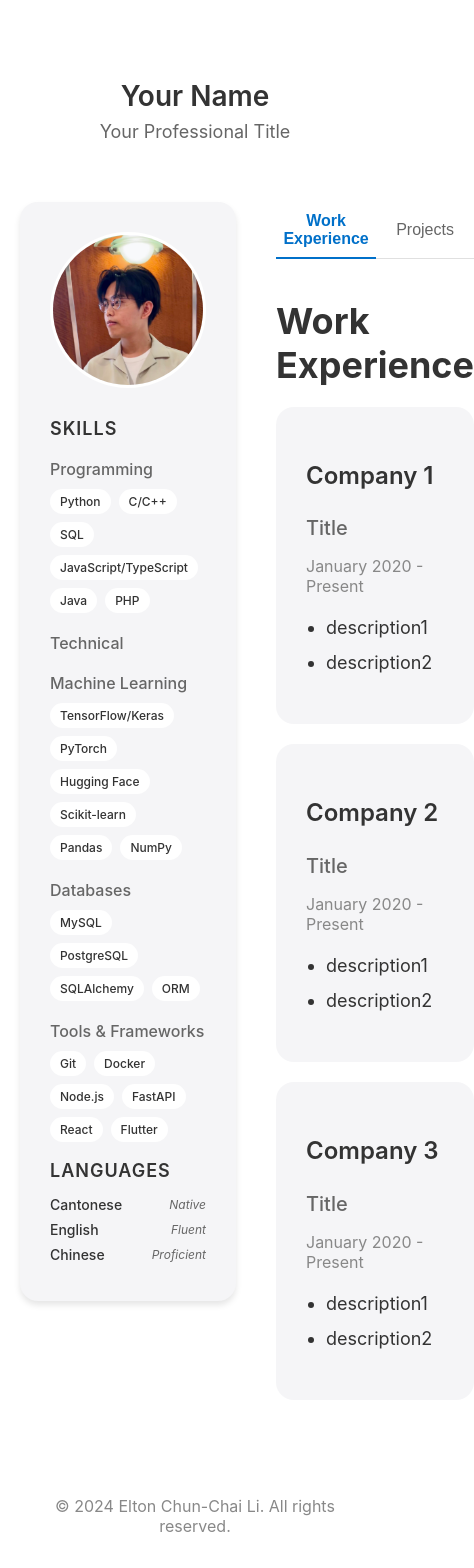
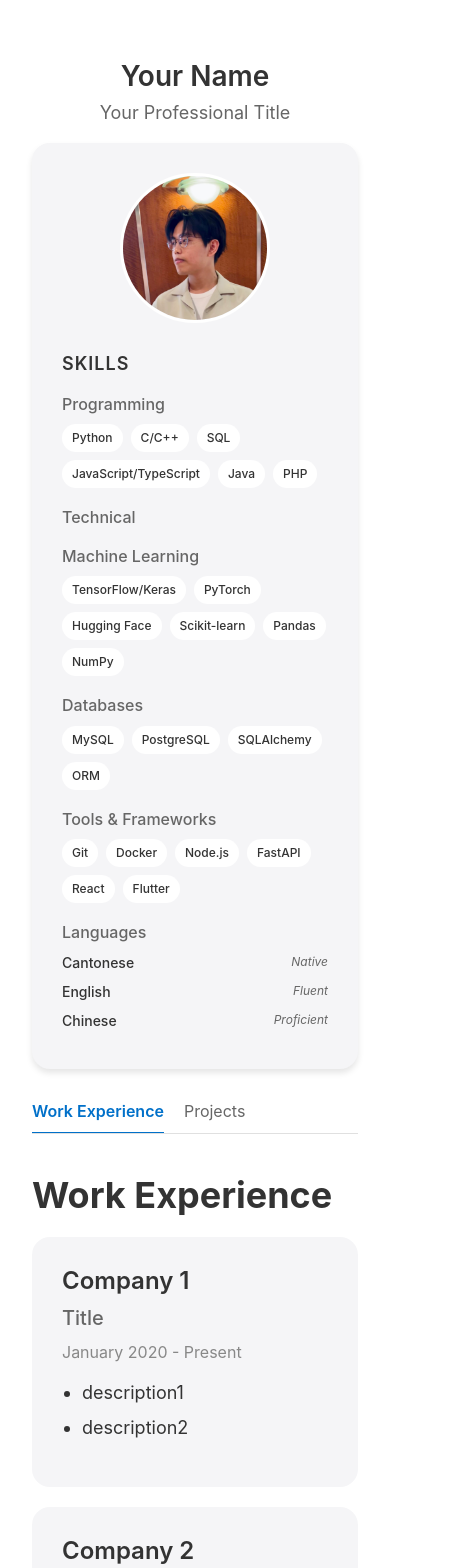
Before and after one commit to EltonCCL/EltonCCL.github.io, a React (Create React App) app: page / in a window 390 px wide. Shown: the top 1568 px of the page, 474 px wide, since content can reach past the window. Built offline with nearby package versions, Linux system fonts and the light colour scheme.

Commit message:
feat: responsive reaction

```diff
--- a/package.json
+++ b/package.json
@@ -6,6 +6,8 @@
     "@testing-library/jest-dom": "^5.17.0",
     "@testing-library/react": "^13.4.0",
     "@testing-library/user-event": "^13.5.0",
+    "boostrap": "^2.0.0",
+    "bootstrap": "^5.3.3",
     "react": "^18.3.1",
     "react-dom": "^18.3.1",
     "react-scripts": "5.0.1",
--- a/src/App.js
+++ b/src/App.js
@@ -36,19 +36,28 @@ const AppContainer = styled.div`
 
 const MainContent = styled.div`
   display: flex;
+  flex-direction: row;
   gap: 40px;
   margin-top: 40px;
   align-items: flex-start;
+
+  @media (max-width: 768px) {
+    flex-direction: column;
+  }
 `;
 
-const RightColumn = styled.div`
-  flex: 1;
-`;
 
 const TabContainer = styled.div`
   display: flex;
   border-bottom: 1px solid var(--border-color);
   margin-bottom: 20px;
+  overflow-x: auto;
+  width: 50%
+  -webkit-overflow-scrolling: touch;
+
+  @media (max-width: 768px) {
+    margin-top: 20px;
+  }
 `;
 
 const TabButton = styled.button`
@@ -62,6 +71,7 @@ const TabButton = styled.button`
   cursor: pointer;
   transition: all 0.3s ease;
   position: relative;
+  white-space: nowrap;
 
   &::after {
     content: '';
@@ -88,9 +98,12 @@ function App() {
       <GlobalStyle />
       <AppContainer>
         <Header />
-        <MainContent>
+        <div className='container'>
+          <div className="row">
+            <div className='col-lg-4'>
               <Sidebar {...sidebarData} />
-          <RightColumn>
+            </div>
+            <div className='col-lg-8'>
               <TabContainer>
                 <TabButton
                   active={activeTab === 'experience'}
@@ -110,8 +123,9 @@ function App() {
               ) : (
                 <Projects projects={projectsData} />
               )}
-          </RightColumn>
-        </MainContent>
+            </div>
+          </div>
+        </div>
         <Footer />
       </AppContainer>
     </>
--- a/src/Sidebar.js
+++ b/src/Sidebar.js
@@ -2,11 +2,13 @@ import React from 'react';
 import styled from 'styled-components';
 
 const SidebarContainer = styled.div`
-  width: 300px;
+  width: 100%;
   padding: 30px;
   background-color: var(--bg-secondary);
   border-radius: 18px;
   box-shadow: 0 4px 6px rgba(0, 0, 0, 0.1);
+  box-sizing: border-box;
+
 `;
 
 const ProfileImage = styled.img`
@@ -76,12 +78,19 @@ const LanguageLevel = styled.span`
   font-style: italic;
 `;
 
+const LanguagesContainer = styled.div`
+  // @media (max-width: 768px) {
+  //   display: grid;
+  //   grid-template-columns: repeat(auto-fill, minmax(200px, 1fr));
+  //   gap: 10px;
+  // }
+`;
 
-function Sidebar({ imageUrl, skills, languages }) {
+function Sidebar({ name, title, imageUrl, skills, languages }) {
+  console.log(skills)
   return (
     <SidebarContainer>
-      <ProfileImage src={imageUrl} alt="Profile" />
-
+      <ProfileImage src={imageUrl} alt={name} />
       <SectionTitle>Skills</SectionTitle>
 
       <SubsectionTitle>Programming</SubsectionTitle>
@@ -102,14 +111,15 @@ function Sidebar({ imageUrl, skills, languages }) {
           </TagContainer>
         </div>
       ))}
-
-      <SectionTitle>Languages</SectionTitle>
+      <SubsectionTitle>Languages</SubsectionTitle>
+      <LanguagesContainer>
         {languages.map((language, index) => (
           <LanguageItem key={index}>
             <LanguageName>{language.name}</LanguageName>
             <LanguageLevel>{language.level}</LanguageLevel>
           </LanguageItem>
         ))}
+      </LanguagesContainer>
     </SidebarContainer>
   );
 }
--- a/src/index.js
+++ b/src/index.js
@@ -3,6 +3,10 @@ import ReactDOM from 'react-dom/client';
 import './index.css';
 import App from './App';
 import reportWebVitals from './reportWebVitals';
+// Bootstrap CSS
+import "bootstrap/dist/css/bootstrap.min.css";
+// Bootstrap Bundle JS
+import "bootstrap/dist/js/bootstrap.bundle.min";
 
 const root = ReactDOM.createRoot(document.getElementById('root'));
 root.render(
```
Also changed, not shown: 1 other file (tests, documents, lock files or other folders). Lines whose indentation alone changed are shown as unchanged.
